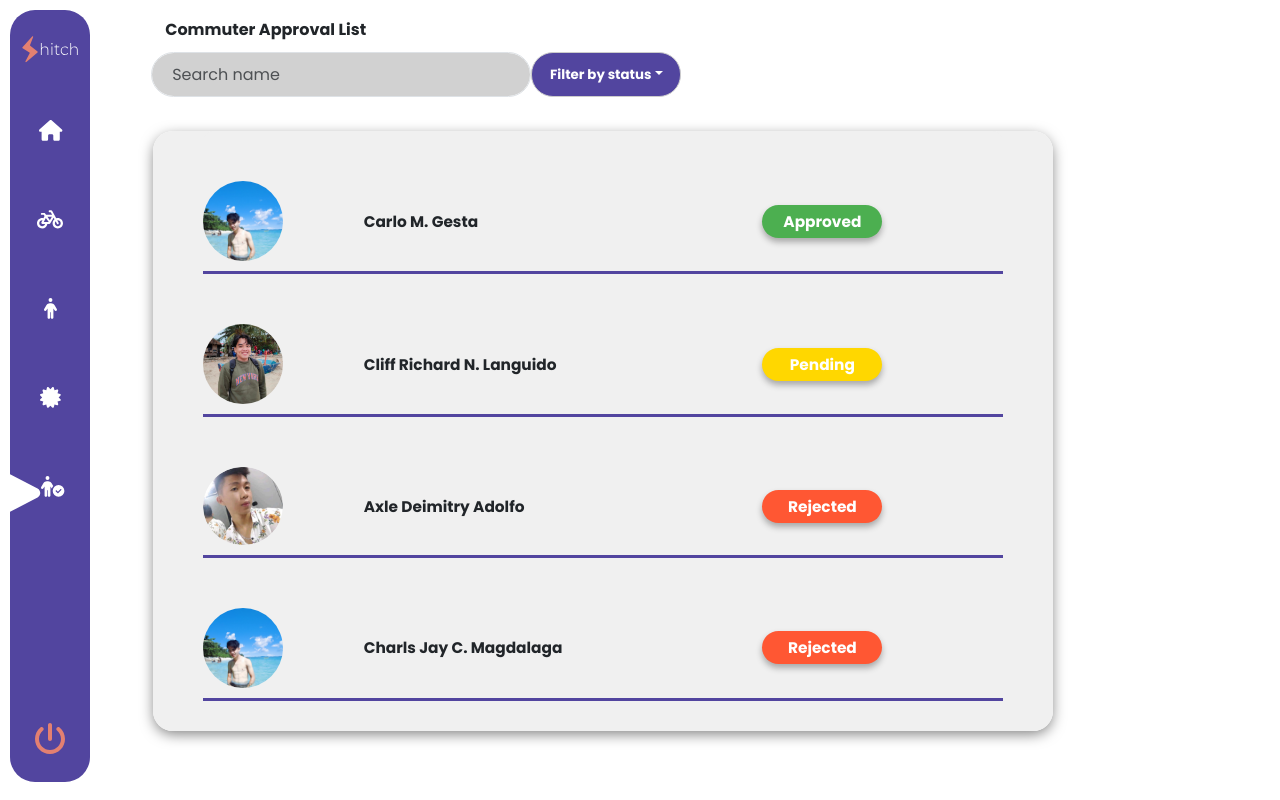
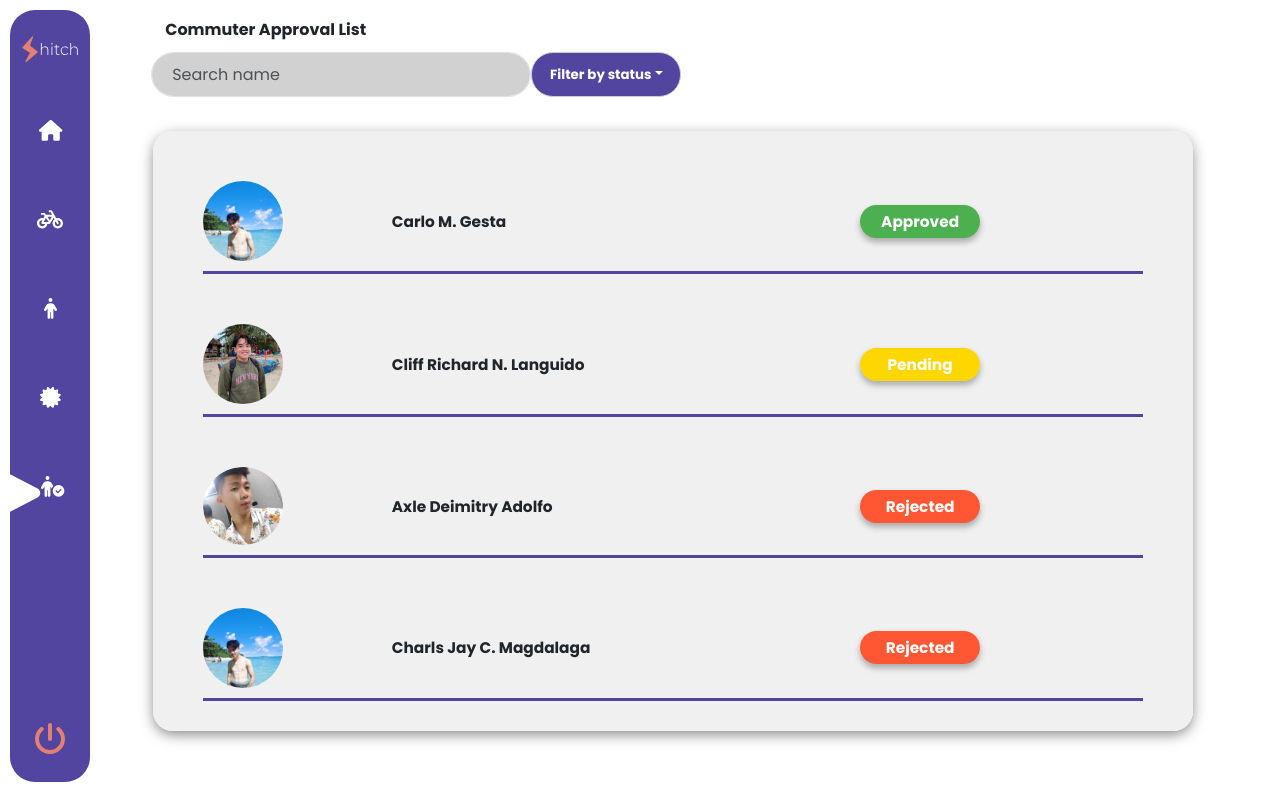
Before and after one commit to wingled22/pagyeonjaFrontEnd, a React (Vite) app: page /commuter-approval in a window 1280 px wide. Built offline with nearby package versions, Linux system fonts and the light colour scheme.

Commit message:
fixing some functionalities

```diff
--- a/src/assets/css/CommuterApproval/CommuterApprovalTablePage.css
+++ b/src/assets/css/CommuterApproval/CommuterApprovalTablePage.css
@@ -4,7 +4,6 @@
     /* display: flex !important; */
 
     width: 100%;
-   max-width: 900px;
     max-height: 75vh !important;
 
    overflow-y: auto !important;
--- a/src/components/CommuterApproval/CommuterApprovalTablePage.jsx
+++ b/src/components/CommuterApproval/CommuterApprovalTablePage.jsx
@@ -57,7 +57,7 @@ const CommuterApprovalTablePage = ({ text, color, changeUserID }) => {
               <td className="commuter-td-style">
                 <img src={item.imageSrc} className="commuter-table-image" />
               </td>
-              <td className="commuter-td-style"><span onClick={() => {callChangeUserID(item.id);}}>{item.name}</span></td>
+              <td className="commuter-td-style"><span onClick={() => {callChangeUserID(item.id)}}>{item.name}</span></td>
               <td className="commuter-td-style">
                 <CommuterApprovalBadge text={item.status} />
               </td>
--- a/src/routes/CommuterApprovalPage.jsx
+++ b/src/routes/CommuterApprovalPage.jsx
@@ -42,7 +42,7 @@ const CommuterApprovalPage = () => {
 
       <Row className="mt-xs-1 mt-lg-1 mt-sm-1 mt-md-1 mt-xl-1 ms-sm-1" xs={1}  sm={6} md={12} lg={2} xl={2}>
 
-      <Col   className="mt-xs-5 " xs={5} sm={5} md={8} lg={12} xl={12}>
+      <Col   className="mt-xs-5 " xs={5} sm={5} md={8} lg={11} xl={11}>
           <CommuterApprovalTablePage changeUserID={setChangeUserID} />
         </Col>
 
```
